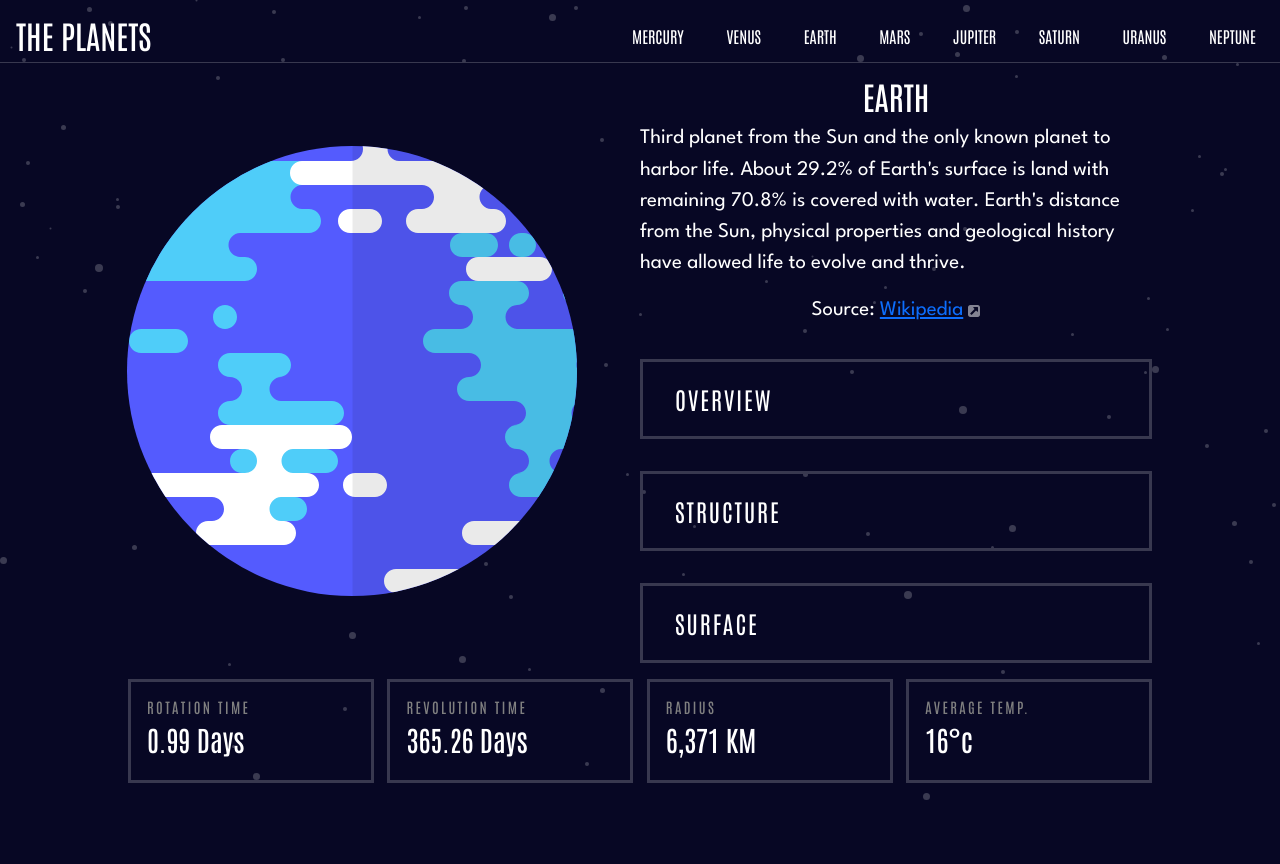
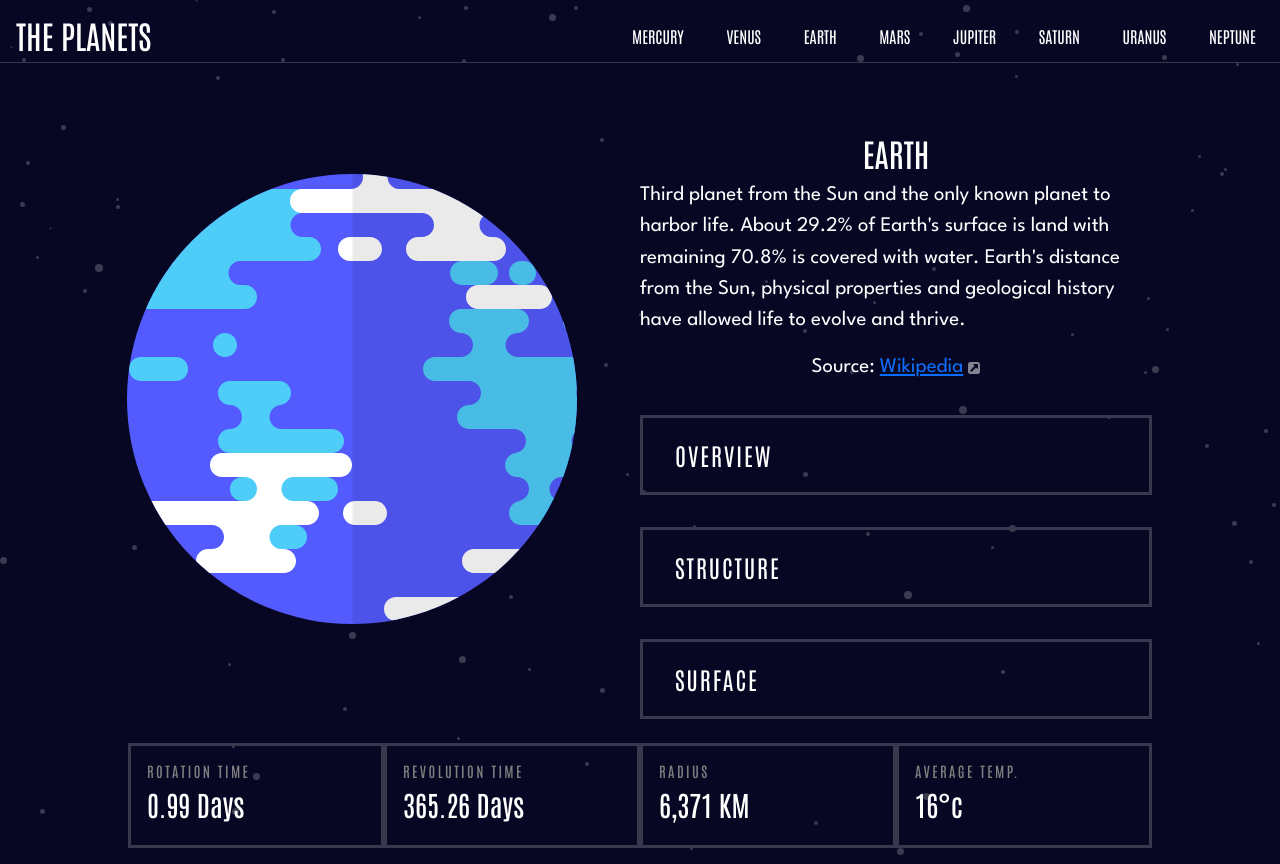
Before and after one commit to Nmelms/planets, a React (Create React App) app: page / in a window 1280 px wide. Before the commit the page ends 800 px from the top, so only its background shows below. Built offline with nearby package versions, Linux system fonts and the light colour scheme.

Commit message:
cleaned up a bit more and aligned stat items on desktop

```diff
--- a/src/index.css
+++ b/src/index.css
@@ -292,12 +292,13 @@ body {
   }
   .navBar {
     padding-top: 1rem;
+    padding-bottom: 0;
+    height: fit-content;
     display: flex;
     align-items: center;
     justify-content: center;
     flex-direction: column;
     border-bottom: 1px solid #38384f;
-    max-height: 40vh;
   }
   .planetLinks {
     width: 100vw;
@@ -373,6 +374,7 @@ body {
     padding-top: 1rem;
   }
   .descriptBox {
+    padding-top: 1rem;
     display: flex;
     flex-direction: column;
     align-items: center;
@@ -419,17 +421,19 @@ body {
       "pic details"
       "pic infoSelect"
       "stats stats";
-    height: 90vh;
+    height: 100%;
   }
   .stats {
-    max-height: 100%;
     display: flex;
     align-self: flex-end;
     justify-content: space-between;
+    padding-bottom: 1rem;
+    width: 100%;
   }
   .statsItem {
+    margin-top: 0.5rem;
     border: 3px solid #38384f !important;
-    width: 24%;
+    width: 25%;
     padding: 1rem;
   }
 }
```
